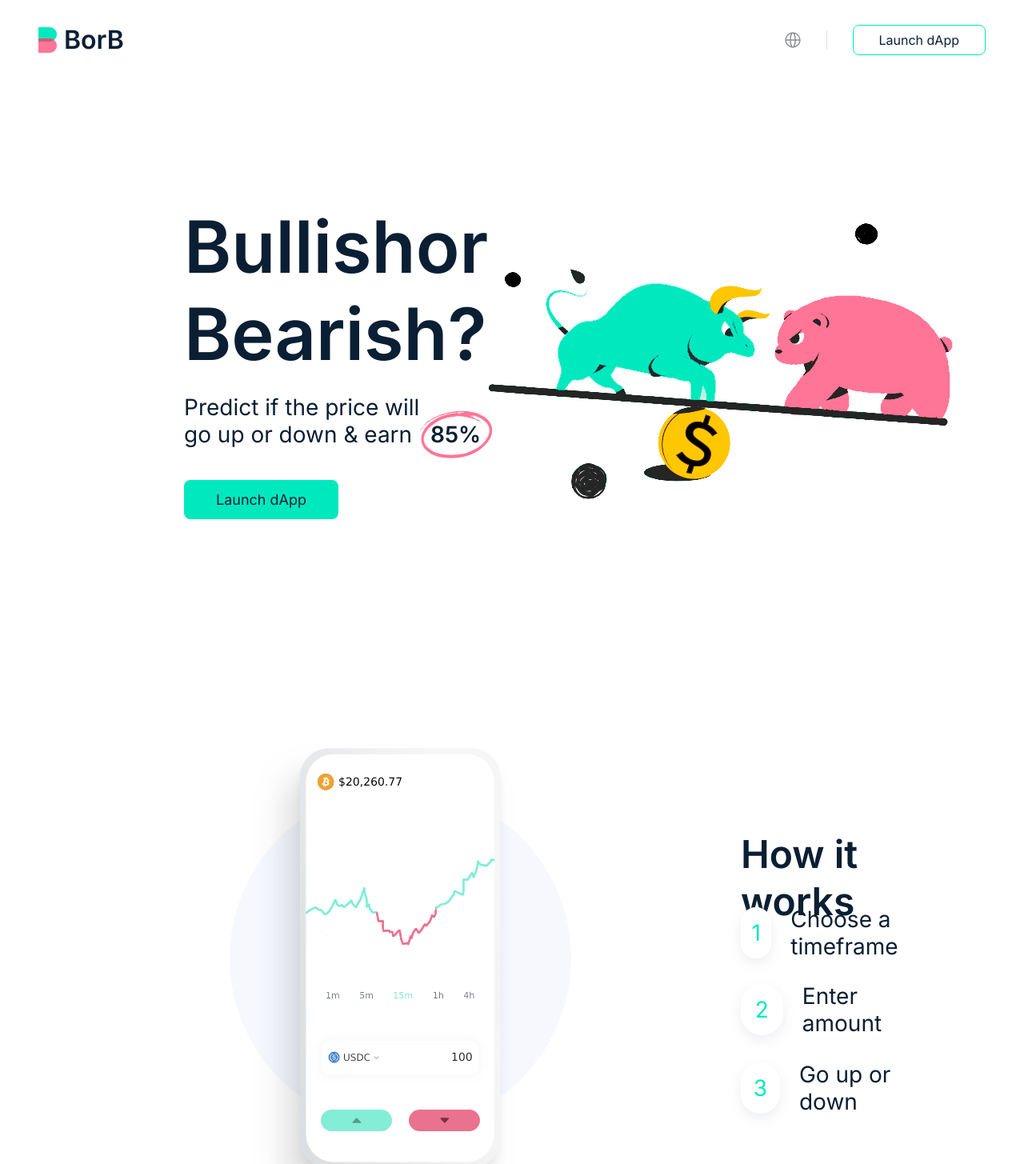
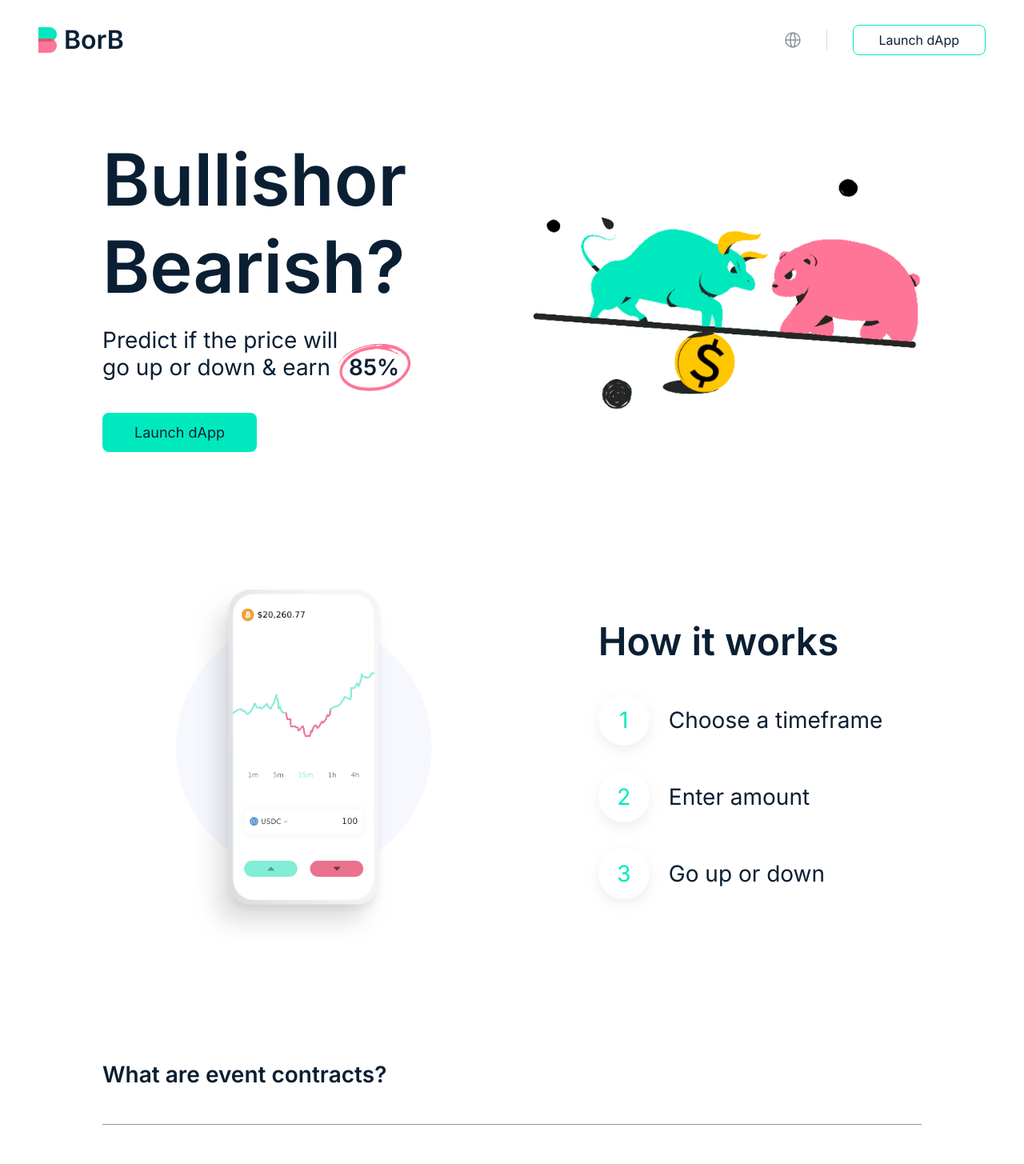
Before and after one commit to tragedyHub/borb-landing, a React (Create React App) app: page / in a window 1280 px wide. Shown: the top 1455 px of the page at 80% size. Built offline with nearby package versions, Linux system fonts and the light colour scheme.

Commit message:
adaptive

```diff
--- a/src/common/Container.jsx
+++ b/src/common/Container.jsx
@@ -1,11 +1,7 @@
 import React from 'react'
 
 const Container = ({ children }) => {
-    return (
-        <div className="container">
-            {children}
-        </div>
-    )
+    return <div className="container">{children}</div>
 }
 
 export default Container
--- a/src/components/Banner.jsx
+++ b/src/components/Banner.jsx
@@ -30,6 +30,9 @@ const StyledBanner = styled.div`
         top: 0;
         height: 100%;
     }
+    @media screen and (max-width: 1000px) {
+        margin: 100px 0;
+    }
 `
 
 const Title = styled.h3`
@@ -37,6 +40,11 @@ const Title = styled.h3`
     font-size: 48px;
     font-weight: 600;
     margin-bottom: 35px;
+
+    @media screen and (max-width: 1000px) {
+        font-size: 36px;
+        margin-bottom: 25px;
+    }
 `
 
 const Button = styled.button`
@@ -47,4 +55,7 @@ const Button = styled.button`
     font-weight: 400;
     width: 188px;
     cursor: pointer;
+    @media screen and (max-width: 1000px) {
+        font-size: 16px;
+    }
 `
--- a/src/components/Faq.jsx
+++ b/src/components/Faq.jsx
@@ -37,7 +37,7 @@ const Faq = () => {
 
     console.log(show)
 
-    console.log(data);
+    console.log(data)
 
     return (
         <StyledFaq>
@@ -82,6 +82,9 @@ const Row = styled.div`
     display: flex;
     align-items: center;
     border-bottom: 1px solid var(--grey);
+    @media screen and (max-width: 1000px) {
+        height: 90px;
+    }
 `
 const Content = styled.div`
     display: ${(props) => (props.state ? 'block' : 'none')};
@@ -90,4 +93,8 @@ const Text = styled.p``
 const Title = styled.h5`
     font-size: 28px;
     font-weight: 600;
+
+    @media screen and (max-width: 1000px) {
+        font-size: 23px;
+    }
 `
--- a/src/components/Footer.jsx
+++ b/src/components/Footer.jsx
@@ -60,6 +60,12 @@ const Grid = styled.div`
     justify-content: space-between;
     align-items: flex-start;
     margin-bottom: 64px;
+    flex-wrap: wrap;
+
+    @media screen and (max-width: 768px) {
+        grid-template-columns: 107px 92px;
+        grid-gap: 60px;
+    }
 `
 const Column = styled.div`
     display: flex;
--- a/src/components/Header.jsx
+++ b/src/components/Header.jsx
@@ -24,6 +24,18 @@ export default Header
 const StyledHeader = styled.header`
     height: 40px;
     margin-top: 30px;
+
+    @media screen and (max-width: 768px) {
+        .line {
+            margin: 0 20px !important;
+        }
+        .logo img {
+            width: 20px !important;
+        }
+        h4 {
+            font-size: 26px !important;
+        }
+    }
     img {
         cursor: pointer;
     }
@@ -62,4 +74,8 @@ const HeaderContainer = styled.div`
     display: flex;
     justify-content: space-between;
     align-items: center;
+
+    @media screen and (max-width: 768px) {
+        padding: 0 20px;
+    }
 `
--- a/src/components/Offer.jsx
+++ b/src/components/Offer.jsx
@@ -15,7 +15,7 @@ const Offer = () => {
                 </Text>
                 <Button>Launch dApp</Button>
             </Column>
-            <img src="/assets/offer_bg.png" />
+            <img src="/assets/offer_bg.png" className="offer_image" />
         </StyledOffer>
     )
 }
@@ -27,19 +27,53 @@ const StyledOffer = styled.div`
     display: flex;
     justify-content: space-between;
     align-items: center;
+    @media screen and (max-width: 1500px) {
+        margin-top: 100px;
+        .offer_image {
+            width: 38vw;
+            max-width: 583px;
+        }
+    }
+    @media screen and (max-width: 768px) {
+        flex-direction: column;
+        .offer_image {
+            width: 70%;
+            margin-top: 60px;
+        }
+    }
 `
 
-const Column = styled.div``
+const Column = styled.div`
+    @media screen and (max-width: 768px) {
+        display: flex;
+        flex-direction: column;
+    }
+`
 
 const Title = styled.h2`
     font-size: 90px;
     font-weight: 600;
+
+    @media screen and (max-width: 1000px) {
+        font-size: 60px;
+    }
+    @media screen and (max-width: 768px) {
+        text-align: center;
+    }
 `
 
 const Text = styled.p`
     margin: 20px 0 40px;
     font-size: 28px;
     font-weight: 400;
+    @media screen and (max-width: 1000px) {
+        font-size: 20px;
+        margin: 20px 0;
+    }
+    @media screen and (max-width: 768px) {
+        text-align: center;
+        line-height: 170%;
+    }
 `
 
 const Button = styled.button`
@@ -47,15 +81,28 @@ const Button = styled.button`
     background: #00e9be;
     border-radius: 8px;
     font-size: 18px;
+    @media screen and (max-width: 1000px) {
+        font-size: 16px;
+    }
+    @media screen and (max-width: 768px) {
+        text-align: center;
+        margin: 0 auto;
+    }
 `
-
-const Image = styled.img``
 
 const Span = styled.span`
     position: relative;
     font-size: 28px;
     font-weight: 600;
     margin-left: 15px;
+
+    @media screen and (max-width: 1000px) {
+        font-size: 20px;
+        margin-left: 10px;
+        img {
+            width: 70px;
+        }
+    }
 
     img {
         top: 50%;
--- a/src/components/Work.jsx
+++ b/src/components/Work.jsx
@@ -33,6 +33,23 @@ const StyledWork = styled.div`
     img {
         margin-right: 150px;
     }
+    @media screen and (max-width: 1500px) {
+        margin: 150px 0 100px;
+        justify-content: space-around;
+        img {
+            max-width: 546px;
+            width: 40%;
+            margin-right: 5vw;
+        }
+    }
+    @media screen and (max-width: 768px) {
+        flex-direction: column-reverse;
+        img {
+            margin-right: 0;
+            width: 50%;
+            margin-top: 50px;
+        }
+    }
 `
 
 const Column = styled.div`
@@ -40,16 +57,39 @@ const Column = styled.div`
     grid-template-columns: 1fr;
     grid-template-rows: 64px 64px 64px;
     grid-gap: 32px;
+    @media screen and (max-width: 1000px) {
+        grid-gap: 20px;
+    }
+    @media screen and (max-width: 768px) {
+        grid-gap: 10px;
+        justify-content: center;
+        text-align: center;
+    }
 `
 const Title = styled.h3`
     font-size: 48px;
     font-weight: 600;
     margin-bottom: 58px;
+    @media screen and (max-width: 1000px) {
+        font-size: 36px;
+        margin-bottom: 40px;
+    }
+    @media screen and (max-width: 768px) {
+        font-size: 30px;
+        margin-bottom: 0;
+    }
 `
 const Text = styled.p`
     margin-left: 24px;
     font-size: 28px;
     font-weight: 400;
+    @media screen and (max-width: 1000px) {
+        font-size: 22px;
+        margin-left: 16px;
+    }
+    @media screen and (max-width: 768px) {
+        font-size: 17px;
+    }
 `
 const Span = styled.div`
     background: #ffffff;
@@ -62,6 +102,11 @@ const Span = styled.div`
     color: #00e9be;
     width: 64px;
     height: 64px;
+    @media screen and (max-width: 1000px) {
+        width: 48px;
+        height: 48px;
+        font-size: 20px;
+    }
 `
 const Row = styled.div`
     display: flex;
--- a/src/index.scss
+++ b/src/index.scss
@@ -20,6 +20,12 @@ input {
     padding: 0 230px;
 }
 
+@media screen and (max-width: 1500px) {
+    .container {
+        padding: 0 10vw;
+    }
+}
+
 :root {
     --black: #0a1f33;
     --grey: #8a8e99;
--- a/src/pages/Home.jsx
+++ b/src/pages/Home.jsx
@@ -1,5 +1,4 @@
 import React from 'react'
-import styled from 'styled-components'
 import Container from '../common/Container'
 import Banner from '../components/Banner'
 import Faq from '../components/Faq'
@@ -8,19 +7,15 @@ import Work from '../components/Work'
 
 const Home = () => {
     return (
-    <StyledHome>
+        <>
             <Container>
                 <Offer />
                 <Work />
                 <Faq />
             </Container>
             <Banner />
-    </StyledHome>
+        </>
     )
 }
 
 export default Home
-
-const StyledHome = styled.div`
-
-`
```
Lines whose indentation alone changed are shown as unchanged.
